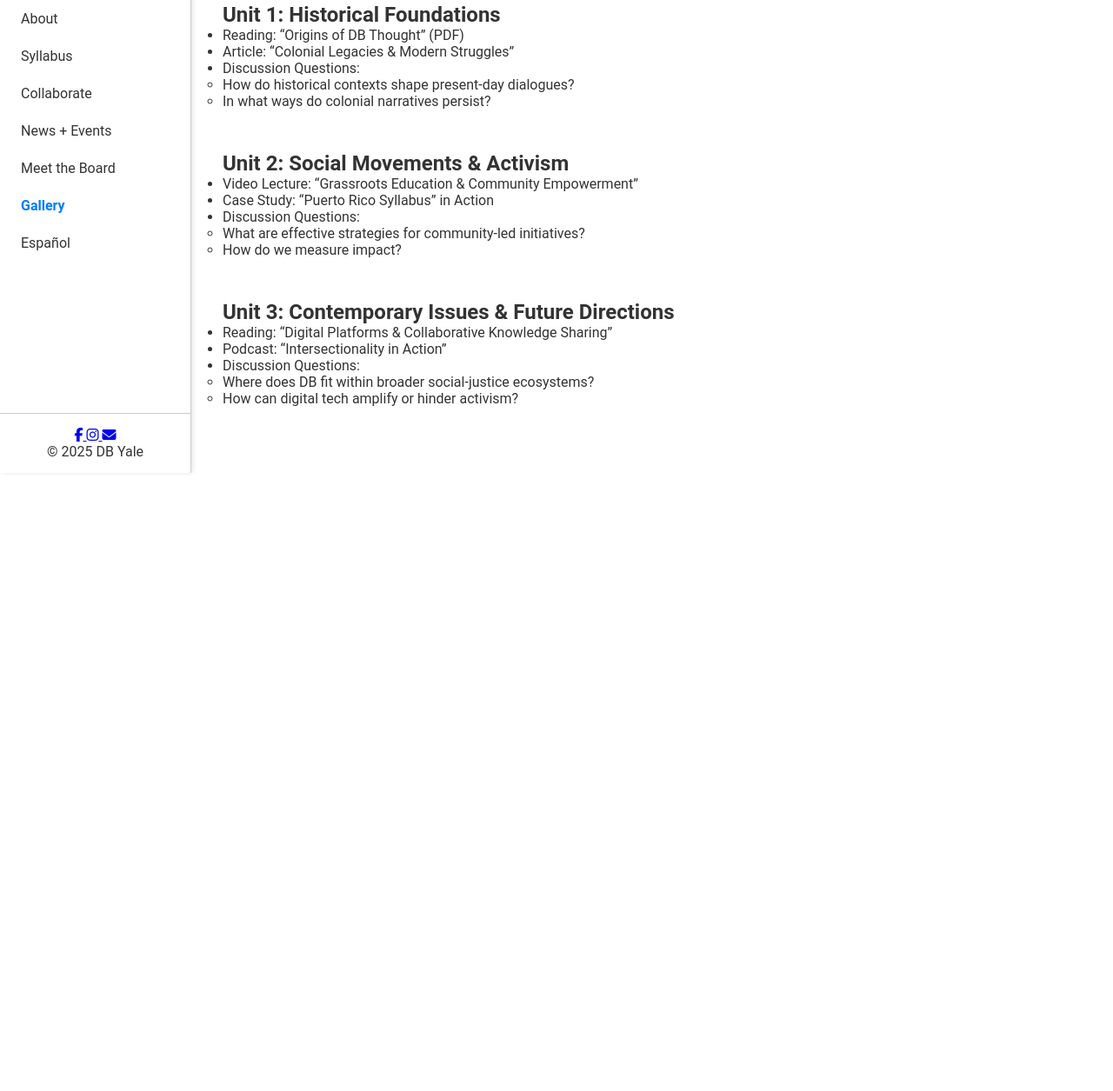
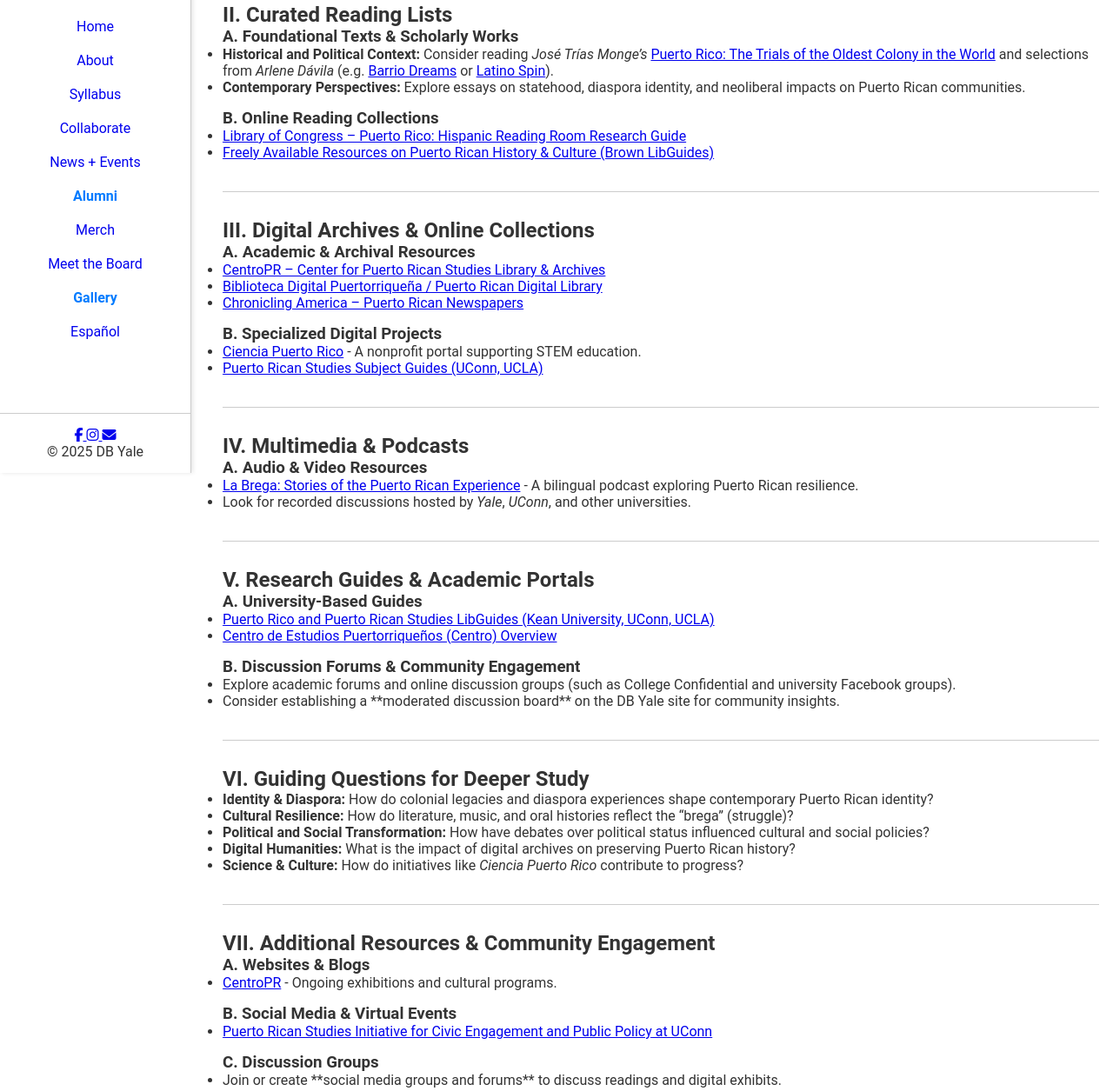
Before and after one commit to AntullieroPad/DBWeb, a plain HTML site: page syllabus.html in a window 1280 px wide. Shown: the part 256-1511 px from the top of the page at 87% size. Before the commit the page ends 804 px from the top, so only its background shows below. Drawn offline with Linux system fonts and the light colour scheme.

Commit message:
alumni and merch pages!

```diff
--- a/style.css
+++ b/style.css
@@ -9,8 +9,17 @@
     font-family: 'Roboto', sans-serif;
     color: #333;
     background-color: #fff;
+    opacity: 0;
+    animation: fadeIn 0.4s ease-in-out forwards;
 }
-
+@keyframes fadeIn {
+    from { opacity: 0; }
+    to { opacity: 1; }
+}
+@keyframes metallicShine {
+    0% { background-position: 0% 50%; }
+    100% { background-position: 100% 50%; }
+}
 /* === Fixed SIDEBAR === */
 .sidebar {
     position: fixed;
@@ -27,6 +36,7 @@
     overflow-y: auto;
 
     /* box-shadow here: */
+    animation: metallicShine 4s linear infinite alternate;
     box-shadow: 2px 0 5px rgba(0, 0, 0, 0.1);
 }
 
@@ -50,17 +60,24 @@
 
 /* Sidebar Nav Links */
 .sidebar-nav {
-    flex: 1; /* fill up middle space */
-    padding: 1rem;
+    display: flex;
+    flex-direction: column;
+    align-items: center; /* Center-aligns text */
+    text-align: center; /* Ensures text stays centered */
+    gap: 10px; /* Adjust spacing between links */
 }
 
 .sidebar-nav a {
     text-decoration: none;
-    color: #333;
-    margin: 0.5rem 0;
-    padding: 0.5rem;
     display: block;
+    font-size: 16px; /* Adjust font size if needed */
+    font-weight: normal; /* Reset bold if it was applied */
+    padding: 5px 0; /* Adds some breathing space */
     transition: color 0.3s ease, font-size 0.3s ease, margin-left 0.3s ease;
+}
+
+.sidebar-nav a:visited {
+    color: black; /* Forces visited links to stay the original color */
 }
 
 .sidebar-nav a:hover {
@@ -246,6 +263,8 @@
     color: #fff;            /* white text */
     padding: 4rem 1rem;
     text-align: center;
+    background: linear-gradient(45deg, #000, #333);
+    animation: backgroundShift 5s infinite alternate;
 }
 
 .black-hero .hero-content {
@@ -287,6 +306,34 @@
     margin-bottom: 3rem;
 }
 
+/* Add spacing between sections */
+.main-content section {
+    margin-bottom: 30px; /* Adds space below each section */
+    padding-bottom: 20px;
+    border-bottom: 1px solid #ccc; /* Adds a subtle separator */
+}
+
+/* Increase spacing between list items */
+.main-content ul {
+    margin-bottom: 15px;
+}
+
+a {
+    display: inline !important;
+    white-space: nowrap; /* Prevents unwanted breaking */
+}
+
+a:hover {
+    color: #ff8800;
+    transition: color 0.3s ease-in-out;
+}
+
+/* Better spacing for links */
+.main-content a {
+    display: block; /* Each link gets its own line */
+    margin-bottom: 8px;
+}
+
 .content-section p {
     margin-bottom: 20px;
     line-height: 1.7;
@@ -294,12 +341,12 @@
 
 /* Adds spacing below the filter options */
 .filter-options {
-    margin-bottom: 25px; /* Adjust spacing as needed */
+    margin-bottom: 20px; /* Adjust spacing as needed */
 }
 
 /* Adds spacing below each category title */
 .events-category h3 {
-    margin-bottom: 15px; /* Adjust spacing as needed */
+    margin-bottom: 25px; /* Adjust spacing as needed */
 }
 
 .content-section h3 {
--- a/syllabus.html
+++ b/syllabus.html
@@ -27,6 +27,8 @@
         <a href="syllabus.html">Syllabus</a>
         <a href="collaborate.html">Collaborate</a>
         <a href="news.html">News + Events</a>
+        <a href="alumni.html" class="active">Alumni</a>
+        <a href="merch.html">Merch</a>
         <a href="meettheboard.html">Meet the Board</a>
         <a href="gallery.html" class="active">Gallery</a>
         <a href="#">Español</a>
@@ -62,50 +64,105 @@
 
     <!-- MAIN CONTENT -->
     <main class="main-content">
-        <!-- Example of how you might organize sections -->
-        <section class="content-section">
-            <h2>Unit 1: Historical Foundations</h2>
+        <section>
+            <h2>II. Curated Reading Lists</h2>
+
+            <h3>A. Foundational Texts & Scholarly Works</h3>
             <ul>
-                <li>Reading: “Origins of DB Thought” (PDF)</li>
-                <li>Article: “Colonial Legacies & Modern Struggles”</li>
-                <li>Discussion Questions:
-                    <ul>
-                        <li>How do historical contexts shape present-day dialogues?</li>
-                        <li>In what ways do colonial narratives persist?</li>
-                    </ul>
+                <li>
+                    <strong>Historical and Political Context:</strong> Consider reading
+                    <em>José Trías Monge’s</em>
+                    <a href="#">Puerto Rico: The Trials of the Oldest Colony in the World</a>
+                    and selections from <em>Arlene Dávila</em> (e.g.
+                    <a href="#">Barrio Dreams</a> or <a href="#">Latino Spin</a>).
                 </li>
+                <li>
+                    <strong>Contemporary Perspectives:</strong> Explore essays on statehood,
+                    diaspora identity, and neoliberal impacts on Puerto Rican communities.
+                </li>
+            </ul>
+
+            <h3>B. Online Reading Collections</h3>
+            <ul>
+                <li><a href="https://guides.loc.gov/puerto-rico">Library of Congress – Puerto Rico: Hispanic Reading Room Research Guide</a></li>
+                <li><a href="https://libguides.brown.edu/">Freely Available Resources on Puerto Rican History & Culture (Brown LibGuides)</a></li>
             </ul>
         </section>
 
-        <section class="content-section">
-            <h2>Unit 2: Social Movements & Activism</h2>
+        <section>
+            <h2>III. Digital Archives & Online Collections</h2>
+
+            <h3>A. Academic & Archival Resources</h3>
             <ul>
-                <li>Video Lecture: “Grassroots Education & Community Empowerment”</li>
-                <li>Case Study: “Puerto Rico Syllabus” in Action</li>
-                <li>Discussion Questions:
-                    <ul>
-                        <li>What are effective strategies for community-led initiatives?</li>
-                        <li>How do we measure impact?</li>
-                    </ul>
-                </li>
+                <li><a href="https://centropr.hunter.cuny.edu/">CentroPR – Center for Puerto Rican Studies Library & Archives</a></li>
+                <li><a href="https://libguides.kean.edu/">Biblioteca Digital Puertorriqueña / Puerto Rican Digital Library</a></li>
+                <li><a href="https://chroniclingamerica.loc.gov/">Chronicling America – Puerto Rican Newspapers</a></li>
+            </ul>
+
+            <h3>B. Specialized Digital Projects</h3>
+            <ul>
+                <li><a href="https://en.wikipedia.org/wiki/Ciencia_Puerto_Rico">Ciencia Puerto Rico</a> - A nonprofit portal supporting STEM education.</li>
+                <li><a href="https://guides.lib.uconn.edu/">Puerto Rican Studies Subject Guides (UConn, UCLA)</a></li>
             </ul>
         </section>
 
-        <section class="content-section">
-            <h2>Unit 3: Contemporary Issues & Future Directions</h2>
+        <section>
+            <h2>IV. Multimedia & Podcasts</h2>
+
+            <h3>A. Audio & Video Resources</h3>
             <ul>
-                <li>Reading: “Digital Platforms & Collaborative Knowledge Sharing”</li>
-                <li>Podcast: “Intersectionality in Action”</li>
-                <li>Discussion Questions:
-                    <ul>
-                        <li>Where does DB fit within broader social-justice ecosystems?</li>
-                        <li>How can digital tech amplify or hinder activism?</li>
-                    </ul>
-                </li>
+                <li><a href="https://en.wikipedia.org/wiki/La_Brega">La Brega: Stories of the Puerto Rican Experience</a> - A bilingual podcast exploring Puerto Rican resilience.</li>
+                <li>Look for recorded discussions hosted by <em>Yale</em>, <em>UConn</em>, and other universities.</li>
             </ul>
         </section>
 
-        <!-- You can add more sections for additional units or resources... -->
+        <section>
+            <h2>V. Research Guides & Academic Portals</h2>
+
+            <h3>A. University-Based Guides</h3>
+            <ul>
+                <li><a href="https://libguides.kean.edu/">Puerto Rico and Puerto Rican Studies LibGuides (Kean University, UConn, UCLA)</a></li>
+                <li><a href="https://en.wikipedia.org/wiki/Centro_de_Estudios_Puertorrique%C3%B1os">Centro de Estudios Puertorriqueños (Centro) Overview</a></li>
+            </ul>
+
+            <h3>B. Discussion Forums & Community Engagement</h3>
+            <ul>
+                <li>Explore academic forums and online discussion groups (such as College Confidential and university Facebook groups).</li>
+                <li>Consider establishing a **moderated discussion board** on the DB Yale site for community insights.</li>
+            </ul>
+        </section>
+
+        <section>
+            <h2>VI. Guiding Questions for Deeper Study</h2>
+            <ul>
+                <li><strong>Identity & Diaspora:</strong> How do colonial legacies and diaspora experiences shape contemporary Puerto Rican identity?</li>
+                <li><strong>Cultural Resilience:</strong> How do literature, music, and oral histories reflect the “brega” (struggle)?</li>
+                <li><strong>Political and Social Transformation:</strong> How have debates over political status influenced cultural and social policies?</li>
+                <li><strong>Digital Humanities:</strong> What is the impact of digital archives on preserving Puerto Rican history?</li>
+                <li><strong>Science & Culture:</strong> How do initiatives like <em>Ciencia Puerto Rico</em> contribute to progress?</li>
+            </ul>
+        </section>
+
+        <section>
+            <h2>VII. Additional Resources & Community Engagement</h2>
+
+            <h3>A. Websites & Blogs</h3>
+            <ul>
+                <li><a href="https://centropr.hunter.cuny.edu/">CentroPR</a> - Ongoing exhibitions and cultural programs.</li>
+            </ul>
+
+            <h3>B. Social Media & Virtual Events</h3>
+            <ul>
+                <li><a href="https://puertoricanstudies.clas.uconn.edu/">Puerto Rican Studies Initiative for Civic Engagement and Public Policy at UConn</a></li>
+            </ul>
+
+            <h3>C. Discussion Groups</h3>
+            <ul>
+                <li>Join or create **social media groups and forums** to discuss readings and digital exhibits.</li>
+            </ul>
+
+            <p class="note">This syllabus is designed to evolve—feel free to add new links, update readings, and incorporate community feedback.</p>
+        </section>
     </main>
 </div>
 
```
Also changed, not shown: alumni.html (added, +92 -0 lines), collaborate.html (+2 -0 lines), gallery.html (+2 -0 lines), index.html (+2 -0 lines), meettheboard.html (+2 -0 lines), merch.html (added, +96 -0 lines), news.html (+2 -0 lines).
